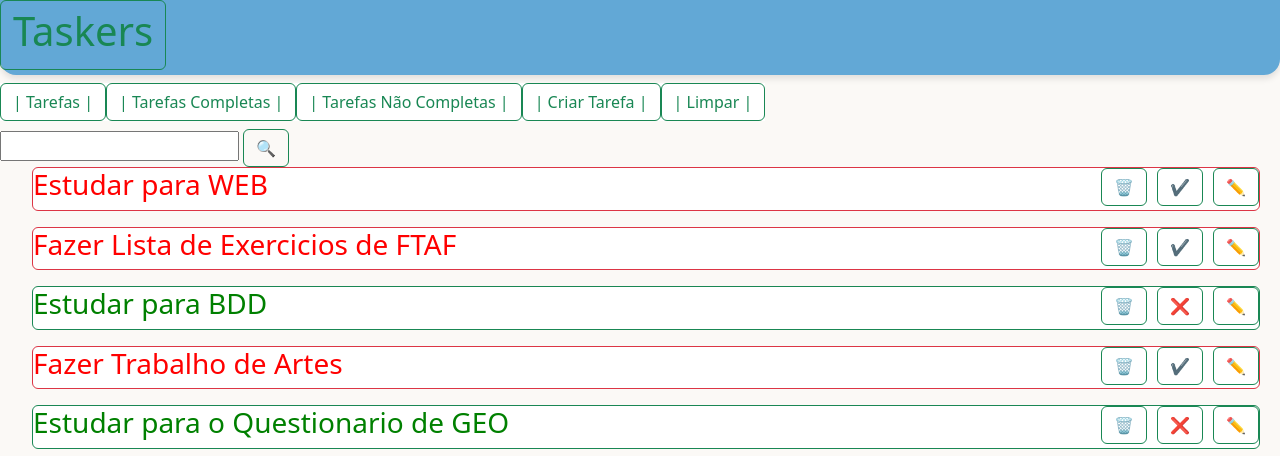
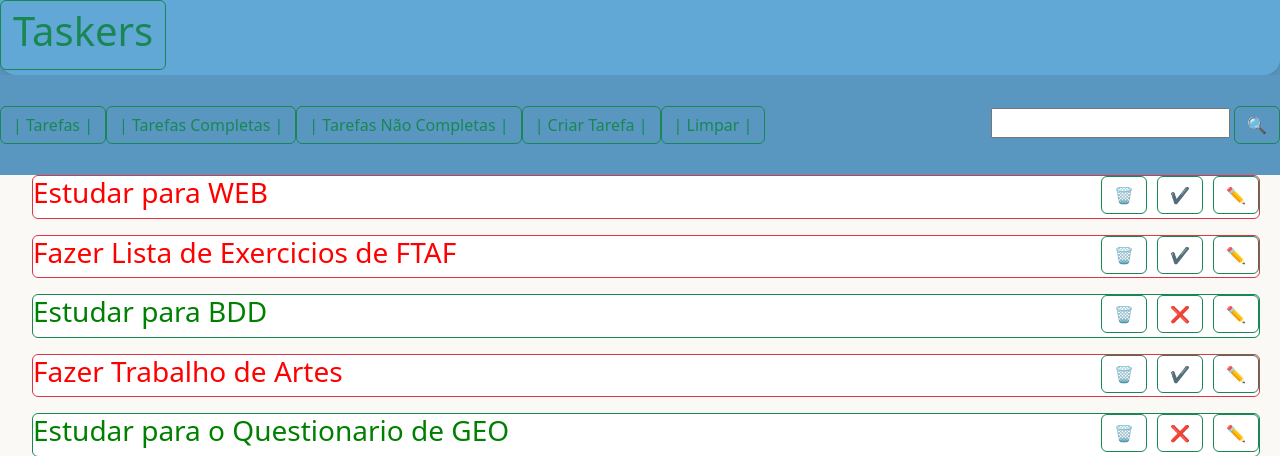
Before and after one commit to Aza090-lab/Taskers, a Node server app: page /tasks/ in a window 1280 px wide. Shown: the top 456 px of the page. Run offline with Node 20, Linux system fonts and the light colour scheme; some libraries are stand-ins or nearby versions.

Commit message:
css 2 :>

```diff
--- a/Taskers/Taskers/src/views/GetTasks.ejs
+++ b/Taskers/Taskers/src/views/GetTasks.ejs
@@ -6,10 +6,6 @@
 
 <body style="display: flex; flex-direction: column; min-height: 100vh; height: 100%; margin: 0;">
     <div style="flex: 1;">
-    <form action="/tasks/task" method="GET">
-        <input type="text" name="title">
-        <button type="submit" class="btn btn-outline-success" > 🔍 </button>
-    </form>
 
 
     <%- include('partials/TasksDisplay') %>
--- a/Taskers/Taskers/src/views/Tasks.ejs
+++ b/Taskers/Taskers/src/views/Tasks.ejs
@@ -1,14 +1,13 @@
 <%- include('partials/head') %>
 
+<div style="background-color: #5997c0;">
 <%- include('partials/header') %>
 <%- include('partials/navbar') %>
+</div>
 
 <body style="display: flex; flex-direction: column; min-height: 100vh; height: 100%; margin: 0; background-color: rgb(251, 249, 246);">
     <div style="flex: 1;">
-        <form action="/tasks/task" method="GET">
-            <input type="text" name="title">
-            <button type="submit" class="btn btn-outline-success" > 🔍 </button>
-        </form>
+
 
 
         <%- include('partials/TasksDisplay') %>
--- a/Taskers/Taskers/src/views/partials/navbar.ejs
+++ b/Taskers/Taskers/src/views/partials/navbar.ejs
@@ -1,27 +1,24 @@
-<nav class="navbar navbar-expand-lg">
-    <div class="collapse navbar-collapse" id="navbarNavAltMarkup">
-        <div class="navbar-nav"   style="display: inline-flex; ">
+<nav style="display: inline-flex;
+    background-color: #5997c0;
+    justify-content: space-between ;
+    height: 100px;
+    align-items: center;
+    padding: 0px;
+    margin: 0px;
+    border: 0px;
+    width: 100%;">
 
-            <!--<div>
-                <button id="ConfirmSearchTask">🔍</button>
-                <input type="search" id="SearchTask">
+    <div style=" display: flex; flex-direction: row; justify-content: space-between;" >
+        <form action="/tasks" method="GET"> <button type="submit" class="btn btn-outline-success"> | Tarefas | </button> </form>
+        <form action="/tasks/completed" method="GET"> <button type="submit" class="btn btn-outline-success"> | Tarefas Completas | </button> </form>
+        <form action="/tasks/notcompleted" method="GET"> <button type="submit" class="btn btn-outline-success"> | Tarefas Não Completas | </button> </form>
+        <form action="/tasks/createmenu" method="GET"> <button type="submit" class="btn btn-outline-success" > | Criar Tarefa | </button> </form>
+        <form action="/tasks/clean" method="GET"> <button type="submit" class="btn btn-outline-success" > | Limpar | </button> </form>
+    </div>
 
-                <select id="SearchTaskOptions">
-                    <option>Tudo</option>
-                    <option>Concluidas</option>
-                    <option>Não Concluidas</option>
-                </select>
-            </div>-->
+    <form action="/tasks/task" method="GET">
+        <input type="text" name="title">
+        <button type="submit" class="btn btn-outline-success" > 🔍 </button>
+    </form>
 
-            <div style="display: inline-flex;background-color: rgb(255, 255, 255);" >
-                <form action="/tasks" method="GET"> <button type="submit" class="btn btn-outline-success"> | Tarefas | </button> </form>
-                <form action="/tasks/completed" method="GET"> <button type="submit" class="btn btn-outline-success"> | Tarefas Completas | </button> </form>
-                <form action="/tasks/notcompleted" method="GET"> <button type="submit" class="btn btn-outline-success"> | Tarefas Não Completas | </button> </form>
-                <form action="/tasks/createmenu" method="GET"> <button type="submit" class="btn btn-outline-success" > | Criar Tarefa | </button> </form>
-                <form action="/tasks/clean" method="GET"> <button type="submit" class="btn btn-outline-success" > | Limpar | </button> </form>
-
-            </div>
-
-        </div>
-    </div>
 </nav>
```
